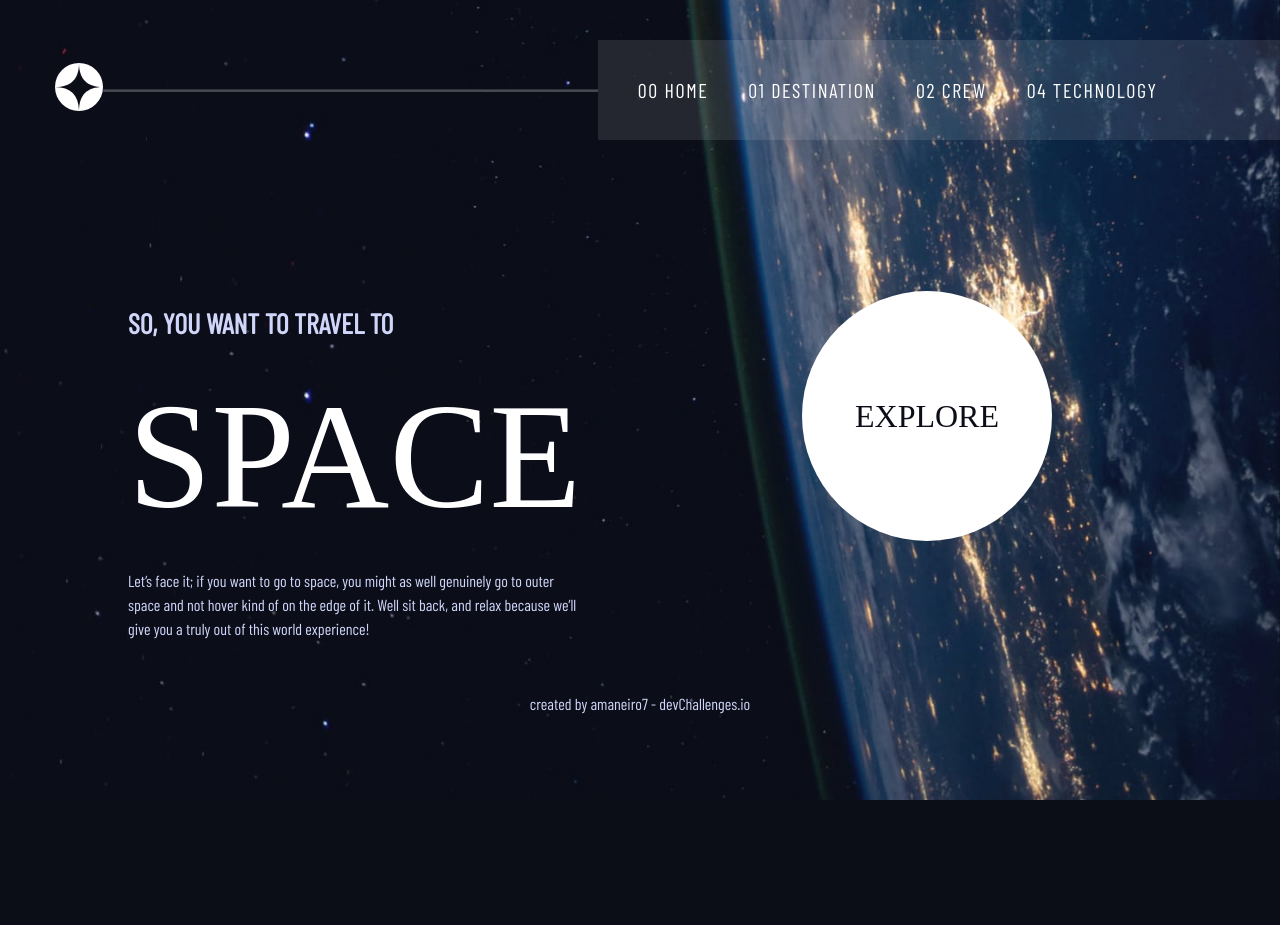
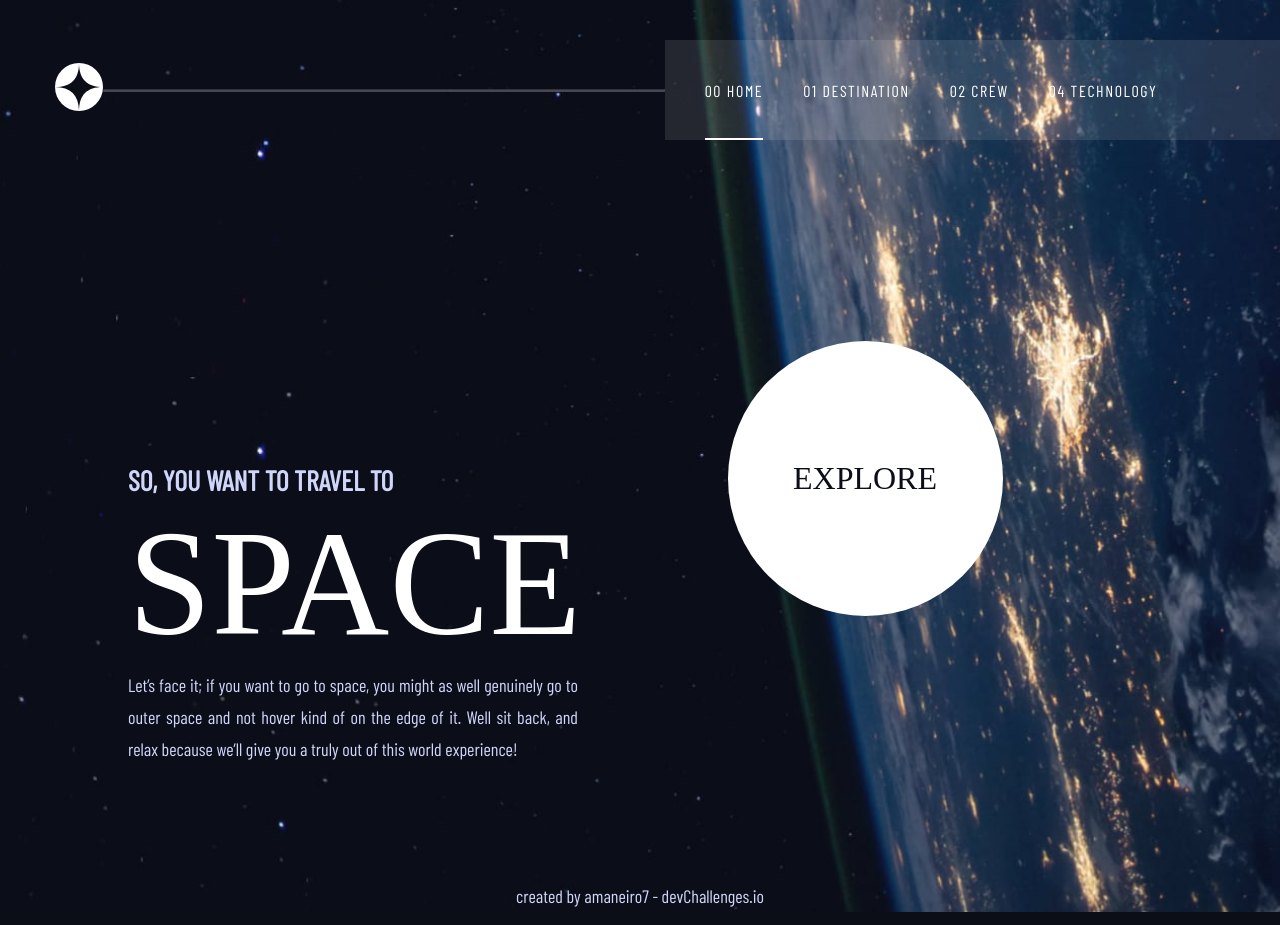
Before and after one commit to amaneiro7/spacetourism, a React (Vite) app: page / in a window 1280 px wide. Before the commit the page ends 813 px from the top, so only its background shows below. Built offline with nearby package versions, Linux system fonts and the light colour scheme; a web font is replaced by a local one.

Commit message:
fix estilos del home

```diff
--- a/src/Pages/Destination/NavList/style.js
+++ b/src/Pages/Destination/NavList/style.js
@@ -4,11 +4,16 @@ export const Ul = styled.ul`
     height: 35px;
     width: 100%;
     display: flex;
-    justify-content: flex-start;
+    justify-content: center;
+    gap: 10%;
     padding: 0;
     border-bottom: 2px solid transparent;
+    @media (min-width: 1024px) {
+        justify-content: flex-start;
+    }
 `
 export const Li = styled.li`
+    list-style: none;
     text-transform: uppercase;
     cursor: pointer;
     &:hover {
--- a/src/Pages/Destination/RenderDestination/style.js
+++ b/src/Pages/Destination/RenderDestination/style.js
@@ -4,14 +4,12 @@ export const Section = styled.section`
     width: 100%;
     height: 100%;
     display: flex;
-    flex-direction: row;
-    flex-wrap: wrap;
+    flex-direction: column;
     justify-content: center;
     align-items: center;
     gap: 15%;
-    padding-top: 8%;
     @media (min-width: 1024px) {
-        flex-direction: column;
+        flex-direction: row;
         align-items: center;
         justify-content: space-between;
     }
@@ -19,17 +17,19 @@ export const Section = styled.section`
 
 export const Image = styled.img`
     margin-top: 35px;
-    max-width: 35vw;
+    width: 50vw;
     min-width: 300px;
     aspect-ratio: 1 / 1;
     object-fit: cover;
+    margin-bottom: 5%;
 `
 
 export const Article = styled.article`
-    max-width: 35vw;
-    min-width:300px;
+    width: 60vw;
+    min-width: 300px;
     display: flex;
     flex-direction: column;
+    justify-content: space-between;
 `
 
 export const BodyText = styled.p`
@@ -38,14 +38,21 @@ export const BodyText = styled.p`
 
 export const WrapperInfo = styled.div`
     display: flex;
-    flex-direction: row;
+    flex-direction: column;
+    justify-content: center;
+    align-items: center;
     flex-wrap: wrap;
     padding-top: 24px;
     gap: 50px;
     border-top: 1px solid #383B4B;
-;
+    text-align: center;
     &div {
         display: flex;
         flex-direction: column;
     }
+    @media (min-width: 768px) {
+        flex-direction: row;
+        align-items: center;
+        justify-content: space-evenly;
+    }
 `
--- a/src/Pages/Destination/style.js
+++ b/src/Pages/Destination/style.js
@@ -1,12 +1,13 @@
 import styled from 'styled-components'
 
 export const Wrapper = styled.section`
+    width: 100%;
     display: flex;
     flex-direction: column;
     justify-content: center;
     align-items: center;
     padding-block: 5%;
-    padding-inline: 10%;
+    gap: 5%;
     @media (min-width: 768px) {
         align-items: flex-start;
         justify-content: space-between;
--- a/src/Pages/Home/style.js
+++ b/src/Pages/Home/style.js
@@ -4,12 +4,13 @@ export const Wrapper = styled.section`
     width: 100%;
     height: 100%;
     display: flex;
-    flex-wrap: wrap;
+    flex-direction: column;
     align-items: center;
     justify-content: center;
     padding-top: 5%;
     margin-bottom: 5%;
-    @media (min-width: 1140px) {
+    @media (min-width: 1024px) {
+        flex-direction: row;
         align-items: flex-end;
         justify-content: space-between;
     }
@@ -22,7 +23,7 @@ export const Article = styled.article`
     flex-direction: column;
     align-items: center;
     text-align: center;
-    @media (min-width: 1140px) {
+    @media (min-width: 1024px) {
         align-items: flex-start;
         text-align: left;
     }
@@ -30,28 +31,42 @@ export const Article = styled.article`
 
 export const Button = styled.button`
     background-color: transparent;
-    min-width: 250px;
-    max-width: 450px;
+    min-width: 210px;
     aspect-ratio: 1 / 1;
     border-radius: 50%;
-    border: 100px solid transparent;
+    border: 60px solid transparent;
     display: flex;
     justify-content: center;
     align-items: center;
     padding: 0;
     cursor: pointer;
     &:hover {
-        border: 100px solid rgba(255,255,255,.2);
+        border-color: rgba(255,255,255,.2);
     }
     h4 {
         display: flex;
         justify-content: center;
         align-items: center;
         background-color: var(--text-secondary-color);
-        width: 275px;
+        min-width: 150px;
         aspect-ratio: 1 / 1;
         border-radius: 50%;
         color: var(--background-color);
         border: none;
     }
+    @media (min-width: 768px) {
+        min-width: 338px;
+        border-width: 96px;
+        h4 {
+            min-width: 242px;
+        }
+    }
+    @media (min-width: 1024px) {
+        min-width: 450px;
+        min-height: 450px;
+        border-width: 150px;
+        h4 {
+            min-width: 275px;
+        }
+    }
 `
--- a/src/components/Layout/style.js
+++ b/src/components/Layout/style.js
@@ -16,5 +16,6 @@ export const MainSection = styled.section`
     display: flex;
     height: 100%;
     padding-inline: 10%;
-    /* flex: 1; */
+    padding-block-end: 5%;
+    flex: 1;
 `
--- a/src/components/Navbar/index.jsx
+++ b/src/components/Navbar/index.jsx
@@ -33,7 +33,6 @@ export const Navbar = () => {
           {navbarList.map(navbar => (
             <Li key={navbar.name}>
               <NavLink
-                className={({ isActive }) => isActive ? 'selected' : undefined}
                 to={navbar.path}
               >
                 {navbar.name}
--- a/src/components/Navbar/style.js
+++ b/src/components/Navbar/style.js
@@ -49,13 +49,12 @@ export const NavLink = styled(LinkRouter)`
     text-decoration: none;
     color: var(--text-secondary-color);
     letter-spacing: .10rem;
-    font-size: 20px;
     text-transform: capitalize;
     transition: all 1s linear;
     &:hover{
         border-bottom: 2px solid var(--text-main-color);
     }
-    &.selected {
+    &[aria-current] {
         border-bottom: 2px solid var(--text-secondary-color);
     }
 `
--- a/src/index.css
+++ b/src/index.css
@@ -32,37 +32,117 @@ h1,h2,h3,h4,h6 {
   margin: 0;
   padding: 0;
   text-transform: uppercase;
+  text-align: center;
 }
 h5,p,small, a {
   font-family: var(--bodytext-font-family);
   padding: 0;
   margin: 0;
+  text-align: center;
 }
 h1 {
-  font-size: 150px;
-  margin: 0;
+  font-size: 80px;
+  line-height: 100px;
 }
 h2 {
-  font-size: 100px;
+  font-size: 56px;
+  line-height: 64px;
 }
 h3 {
-  font-size: 56px;
+  font-size: 16px;
+  line-height: 18px;
 }
 h4 {
-  font-size: 32px;
+  font-size: 20px;
+  line-height: 23px;
 }
 h5 {
-  font-size: 28px;
-  letter-spacing: 4.75;
+  font-size: 16px;
+  line-height: 19px;
 }
 h6 {
   font-size: 28px;
+  line-height: 32px;
 }
 small, a {
-  font-size: 14px;
-  letter-spacing: 2.35;
+  font-size: 16px;
+  line-height: 19px;
+  letter-spacing: 2.7;
 }
 p {
-  font-size: 16px;
+  font-size: 15px;
+  line-height: 25px;
   letter-spacing: 2.7;
 }
+
+@media (min-width: 768px) {
+  h1 {
+    font-size: 150px;
+    line-height: 150px;
+  }
+  h2 {
+    font-size: 80px;
+    line-height: 92px;
+  }
+  h3 {
+    font-size: 24px;
+    line-height: 28px;
+  }
+  h4 {
+    font-size: 32px;
+    line-height: 37px;
+  }
+  h5 {
+    font-size: 20px;
+    line-height: 24px;
+  }
+  h6 {
+    font-size: 28px;
+    line-height: 32px;
+  }
+  small, a {
+    font-size: 14px;
+    line-height: 17px;
+  }
+  p {
+    font-size: 16px;
+    line-height: 28px;
+  }
+}
+@media (min-width: 1024px) {
+  h1,h2,h3,h4,h5,h6,p,a,small {
+    text-align: justify;
+  }
+  h1 {
+    font-size: 150px;
+    line-height: 172px;
+  }
+  h2 {
+    font-size: 100px;
+    line-height: 115px;
+  }
+  h3 {
+    font-size: 56px;
+    line-height: 64px;
+  }
+  h4 {
+    font-size: 32px;
+    line-height: 37px;
+  }
+  h5 {
+    font-size: 28px;
+    line-height: 34px;
+  }
+  h6 {
+    font-size: 28px;
+    line-height: 32px;
+  }
+  small, a {
+    font-size: 16px;
+    line-height: 19px;
+  }
+  p {
+    font-size: 18px;
+    line-height: 32px;
+  }
+}
```
